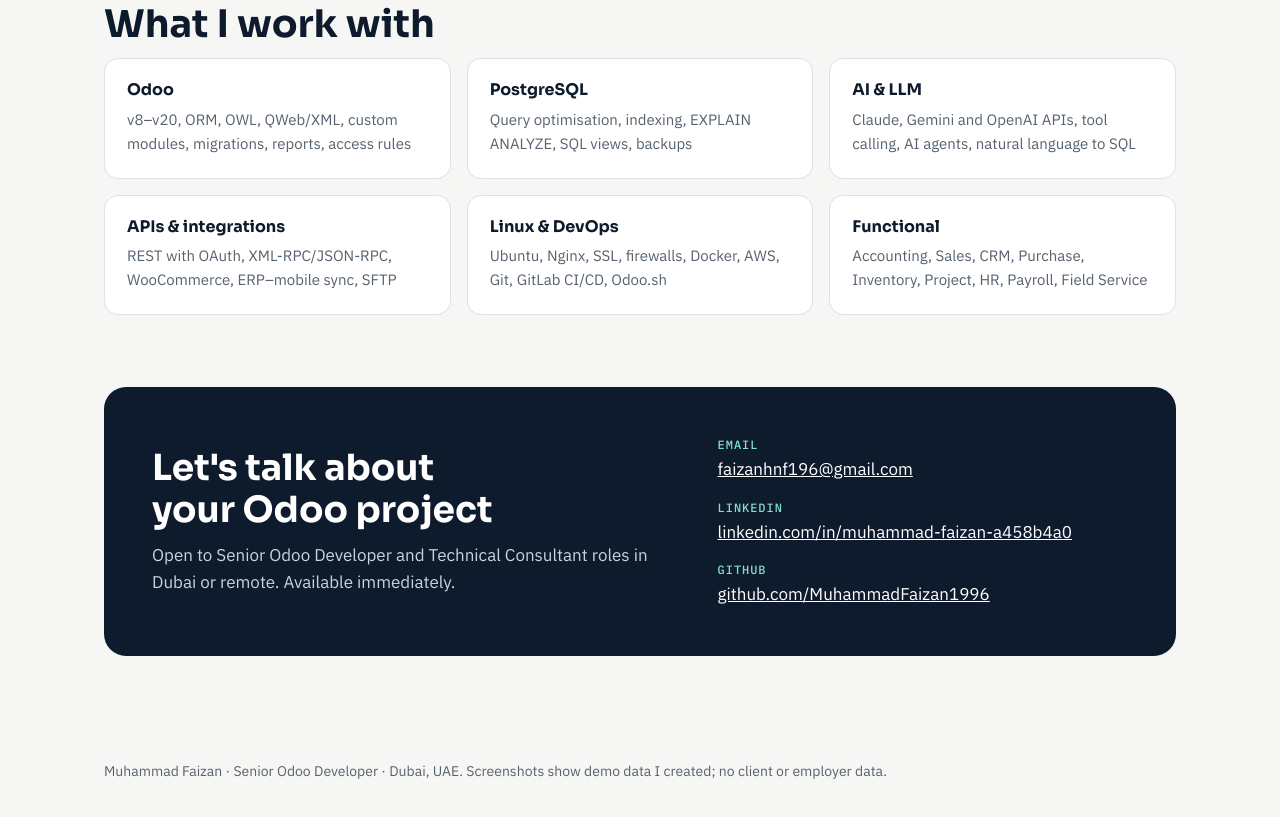
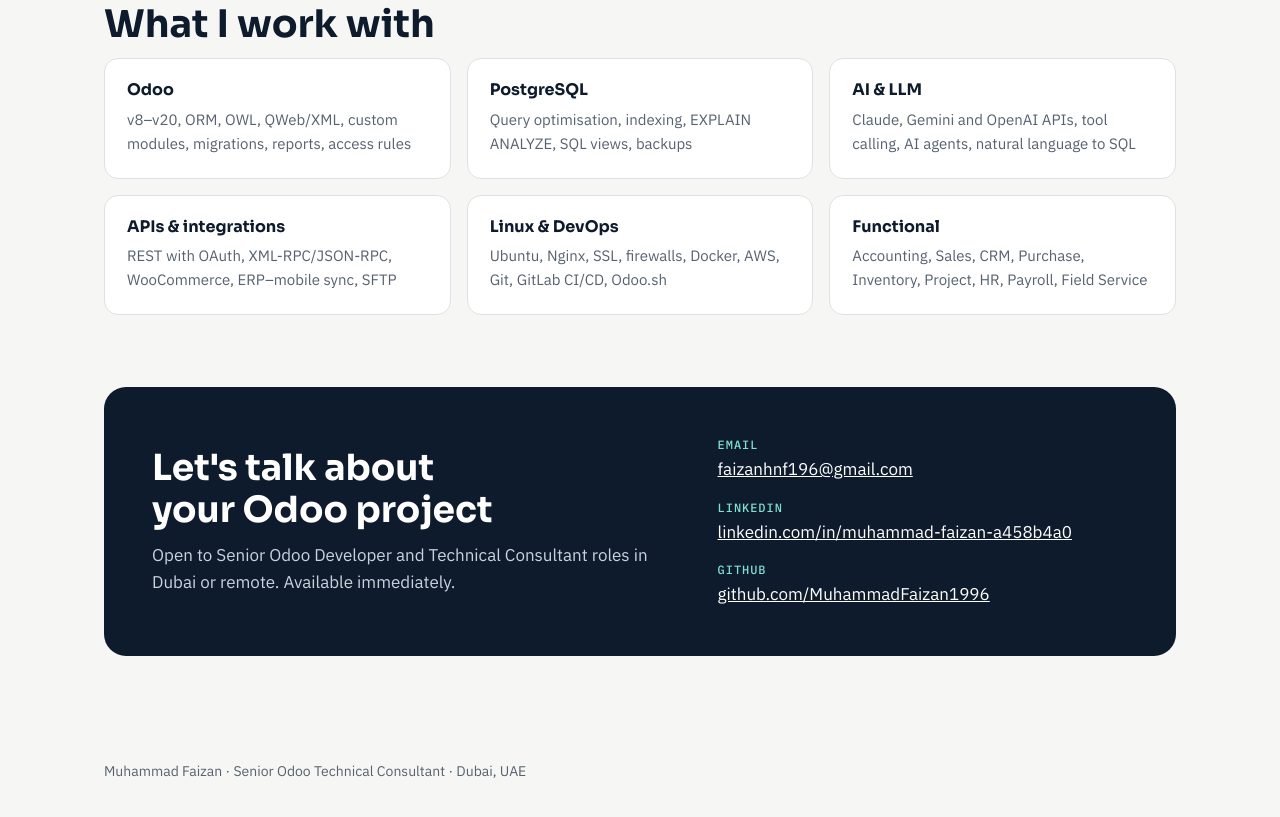
Before and after one commit to faizanhnf196-cloud/portfolio, a plain HTML site: page index.html in a window 1280 px wide. Shown: the part 5194-6011 px from the top of the page. Drawn offline with Linux system fonts and the light colour scheme.

Commit message:
Add files via upload

```diff
--- a/index.html
+++ b/index.html
@@ -387,7 +387,7 @@ footer{padding:32px 0 48px;color:var(--muted);font-size:14px}
 </main>
 
 <footer>
-  <div class="wrap">Muhammad Faizan · Senior Odoo Developer · Dubai, UAE. Screenshots show demo data I created; no client or employer data.</div>
+  <div class="wrap">Muhammad Faizan · Senior Odoo Technical Consultant · Dubai, UAE</div>
 </footer>
 </body>
 </html>
```
